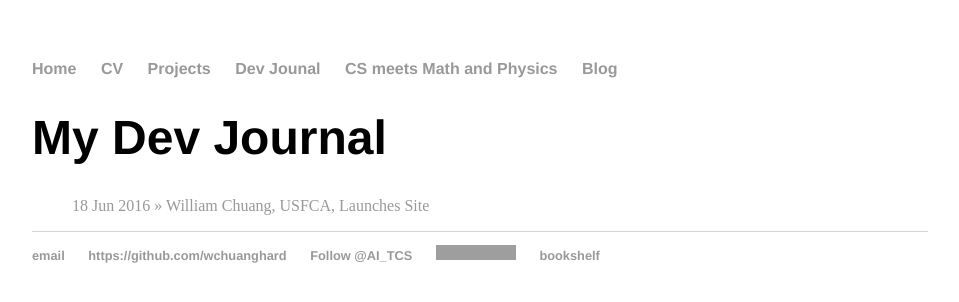
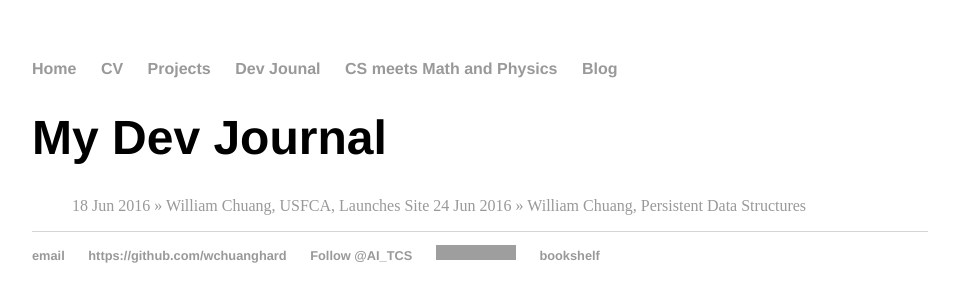
Before and after one commit to williamchuang/williamchuang.github.io, a Jekyll site: the page built from Dev_Journal/index.html, in a window 1280 px wide. Shown: the top 302 px of the page, without its empty margins (160-1119 px from the left). Built offline with Jekyll 4.4.1, drawn with Linux system fonts in a browser that asks for light colours; comment, search, counter and statistics services are not loaded; grey boxes are pictures that could not be loaded.

Commit message:
Update index.html

```diff
--- a/Dev_Journal/index.html
+++ b/Dev_Journal/index.html
@@ -13,5 +13,6 @@ blog: passive
 	<h1>{{ page.title }}</h1>
 	<ul class="Dev_Journal">
 	<a href="https://wchuanghard.github.io/blog/2016/06/18/william-chuang-site-launched">18 Jun 2016 » William Chuang, USFCA, Launches Site </a>
+	<a href="https://wchuanghard.github.io/blog/2016/06/18/william-chuang-site-launched">24 Jun 2016 » William Chuang, Persistent Data Structures </a>
 
 	</ul>
```
